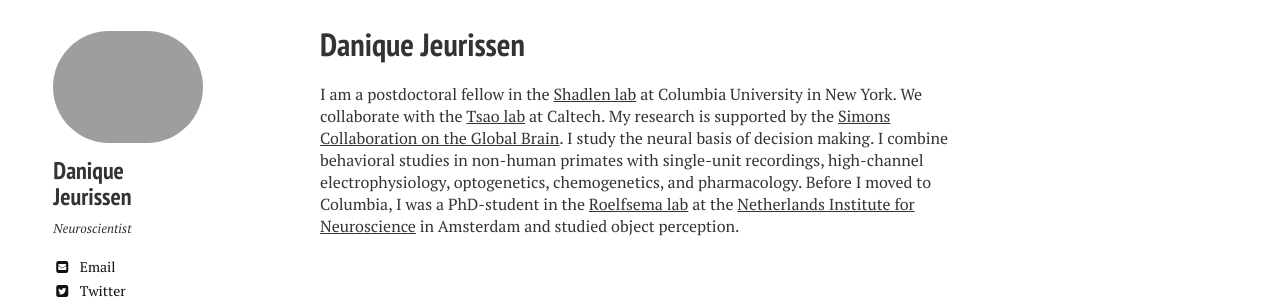
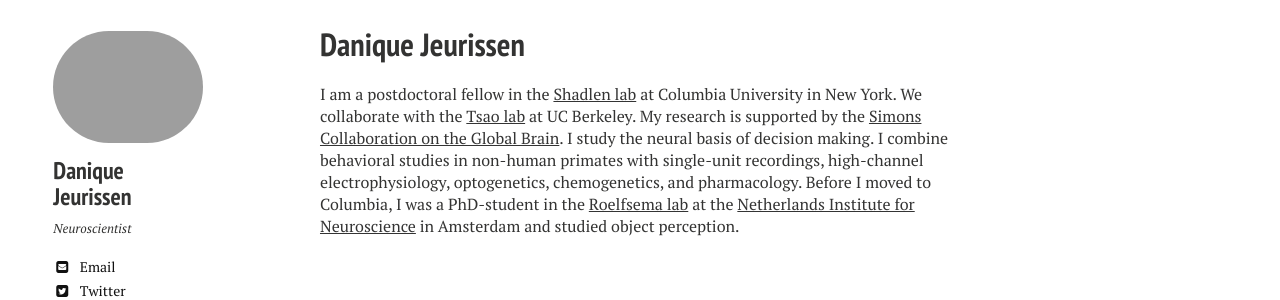
Before and after one commit to DaniqueJeurissen/DaniqueJeurissen.github.io, a Jekyll site: the page built from index.md, in a window 1280 px wide. Shown: the part 375-675 px from the top of the page. Built offline with Jekyll 4.4.1, drawn with Linux system fonts in a browser that asks for light colours; nearby versions of some CDN libraries.

Commit message:
Update affiliation Doris Tsao

```diff
--- a/index.md
+++ b/index.md
@@ -7,4 +7,4 @@ image:
   feature: Background.jpg
 ---
 
-I am a postdoctoral fellow in the [Shadlen lab](https://shadlenlab.columbia.edu) at Columbia University in New York. We collaborate with the [Tsao lab](http://tsaolab.caltech.edu) at Caltech. My research is supported by the [Simons Collaboration on the Global Brain](https://www.simonsfoundation.org/life-sciences/simons-collaboration-global-brain/). I study the neural basis of decision making. I combine behavioral studies in non-human primates with single-unit recordings, high-channel electrophysiology, optogenetics, chemogenetics, and pharmacology. Before I moved to Columbia, I was a PhD-student in the [Roelfsema lab](https://nin.nl/research/researchgroups/roelfsema-group/) at the [Netherlands Institute for Neuroscience](https://nin.nl/) in Amsterdam and studied object perception.
+I am a postdoctoral fellow in the [Shadlen lab](https://shadlenlab.columbia.edu) at Columbia University in New York. We collaborate with the [Tsao lab](http://tsaolab.caltech.edu) at UC Berkeley. My research is supported by the [Simons Collaboration on the Global Brain](https://www.simonsfoundation.org/life-sciences/simons-collaboration-global-brain/). I study the neural basis of decision making. I combine behavioral studies in non-human primates with single-unit recordings, high-channel electrophysiology, optogenetics, chemogenetics, and pharmacology. Before I moved to Columbia, I was a PhD-student in the [Roelfsema lab](https://nin.nl/research/researchgroups/roelfsema-group/) at the [Netherlands Institute for Neuroscience](https://nin.nl/) in Amsterdam and studied object perception.
```
Also changed, not shown: research/index.md (+1 -1 lines).
